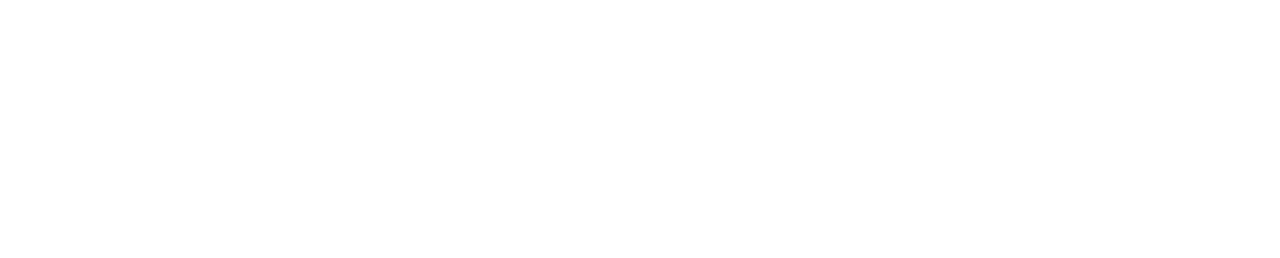
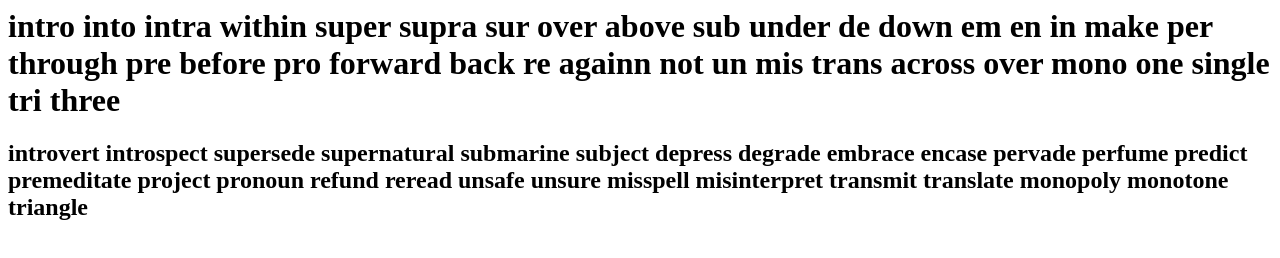
Before and after one commit to pann710/20210818, a plain HTML site: page index.html in a window 1280 px wide. Drawn offline with Linux system fonts and the light colour scheme.

Commit message:
Update index.html

```diff
--- a/index.html
+++ b/index.html
@@ -3,7 +3,10 @@
 <head><title>20210818</title></head>
 <body>
 <h1>
+intro into intra within super supra sur over  above sub under de down em en in make per through pre before pro forward back re againn not un mis trans across over mono one single tri three
+</h1>
+  <h2>introvert introspect supersede supernatural submarine subject depress degrade embrace encase pervade perfume predict premeditate project pronoun  refund reread unsafe unsure misspell misinterpret transmit translate monopoly monotone triangle
+  </h2>
 
-</h1>
 </body>
 </html>
```
